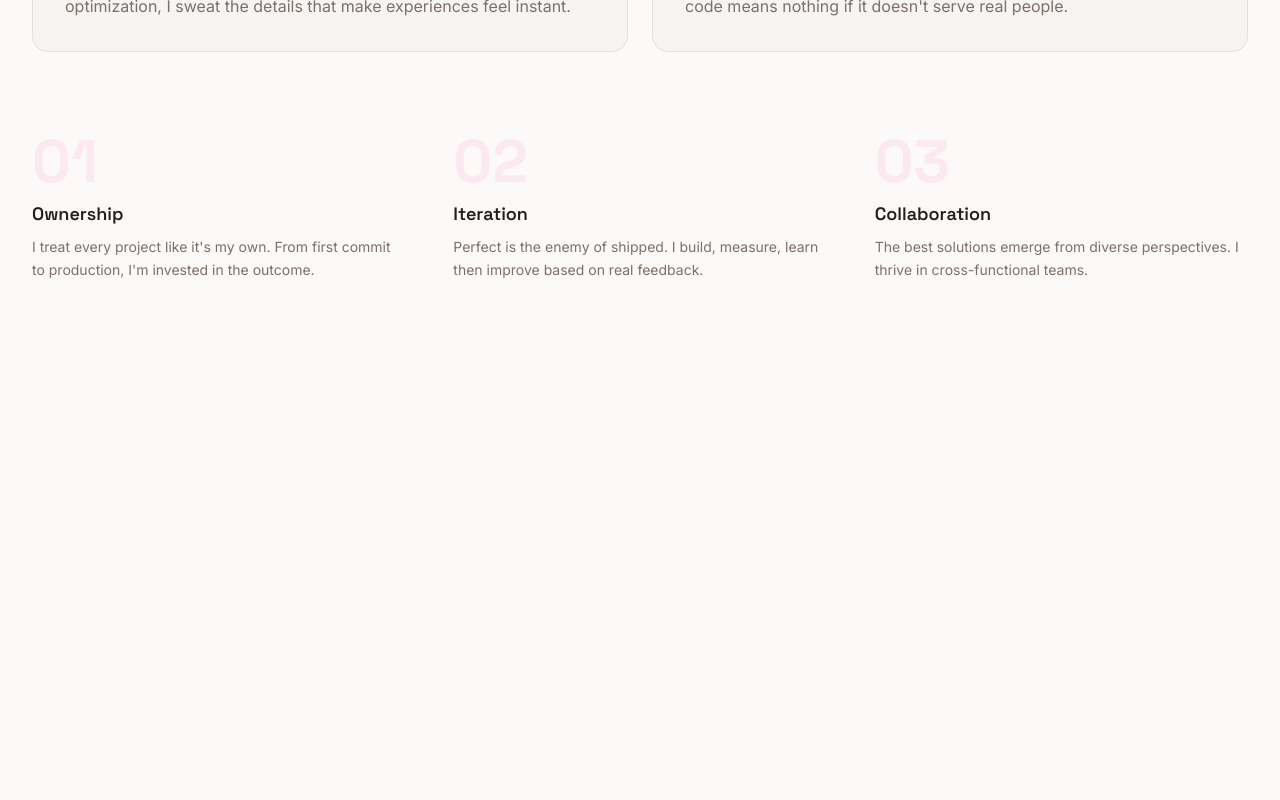
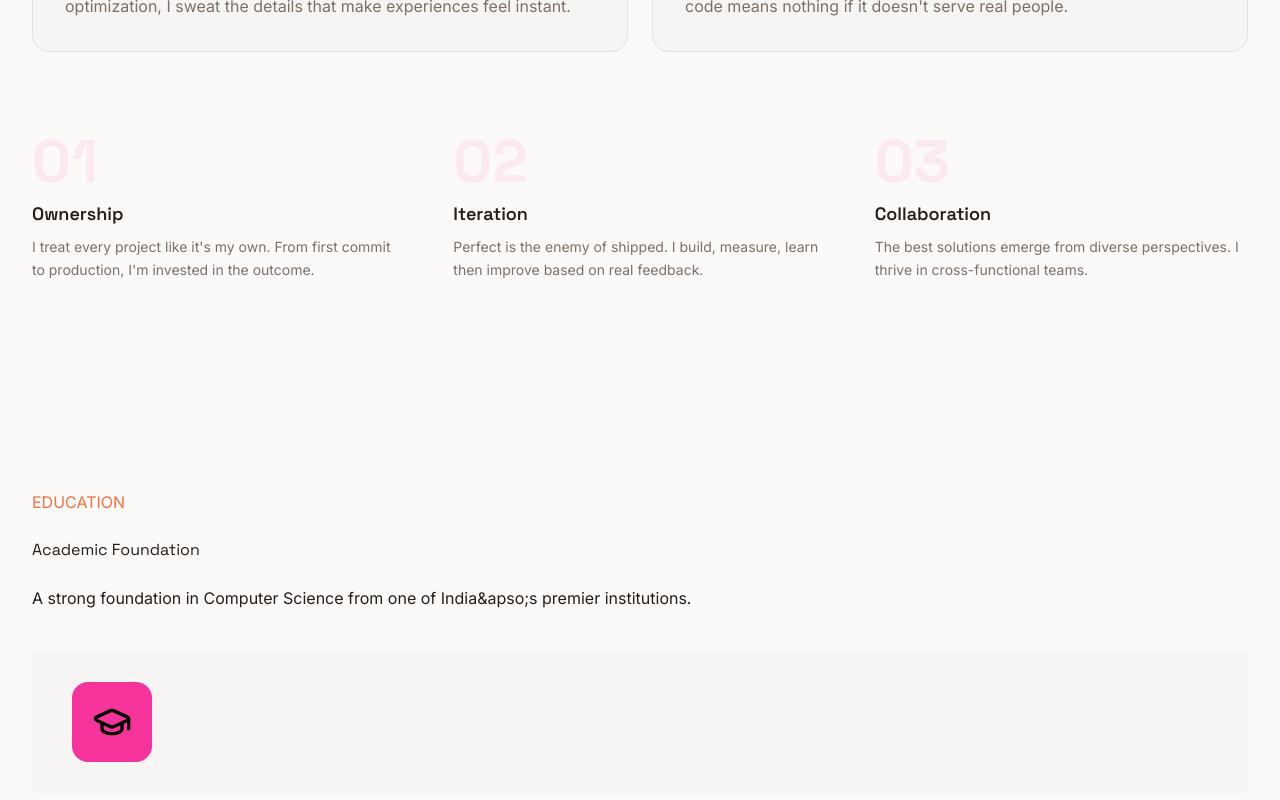
Before and after one commit to Ashu112/Portfolio-v2, a Next.js app: page / in a window 1280 px wide. Shown: the part 2224-3024 px from the top of the page. Built offline with nearby package versions, Linux system fonts and the light colour scheme.

Commit message:
education section scalaton

```diff
--- a/src/components/Education.tsx
+++ b/src/components/Education.tsx
@@ -1,3 +1,26 @@
+import { GraduationCap } from 'lucide-react';
+
 export default function Education() {
-  return <section className="min-h-screen"></section>;
+  return (
+    <section className="min-h-screen">
+      <div className="section-container py-20">
+        <div className="space-y-10">
+          <div className="space-y-6">
+            <p className="text-primary">EDUCATION</p>
+            <h2>Academic Foundation</h2>
+            <p>
+              A strong foundation in Computer Science from one of India&apso;s
+              premier institutions.
+            </p>
+          </div>
+          <div className="bg-card grid gap-8 rounded-md px-10 py-8 md:grid-cols-2">
+            <div className="flex h-20 w-20 items-center justify-center rounded-2xl bg-pink-500">
+              <GraduationCap className="h-10 w-10 text-black" />
+            </div>
+            <div></div>
+          </div>
+        </div>
+      </div>
+    </section>
+  );
 }
```
